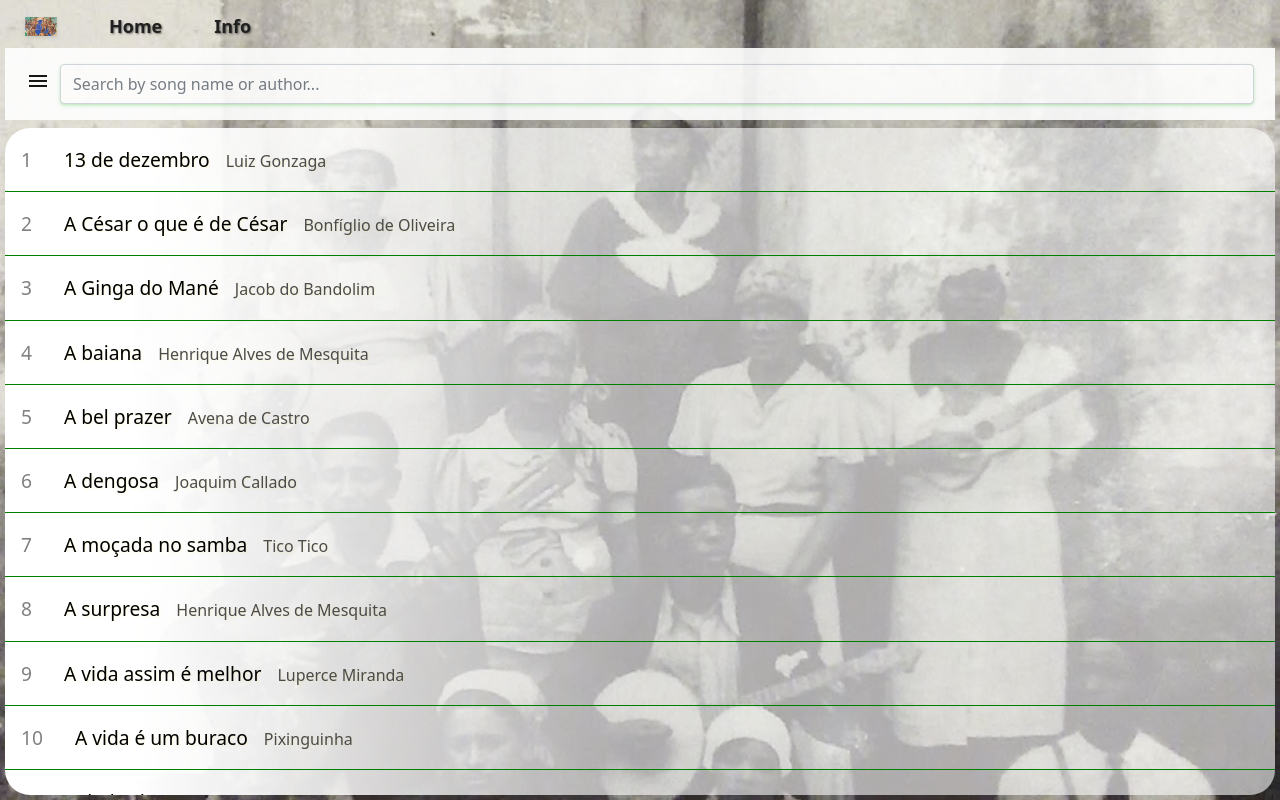
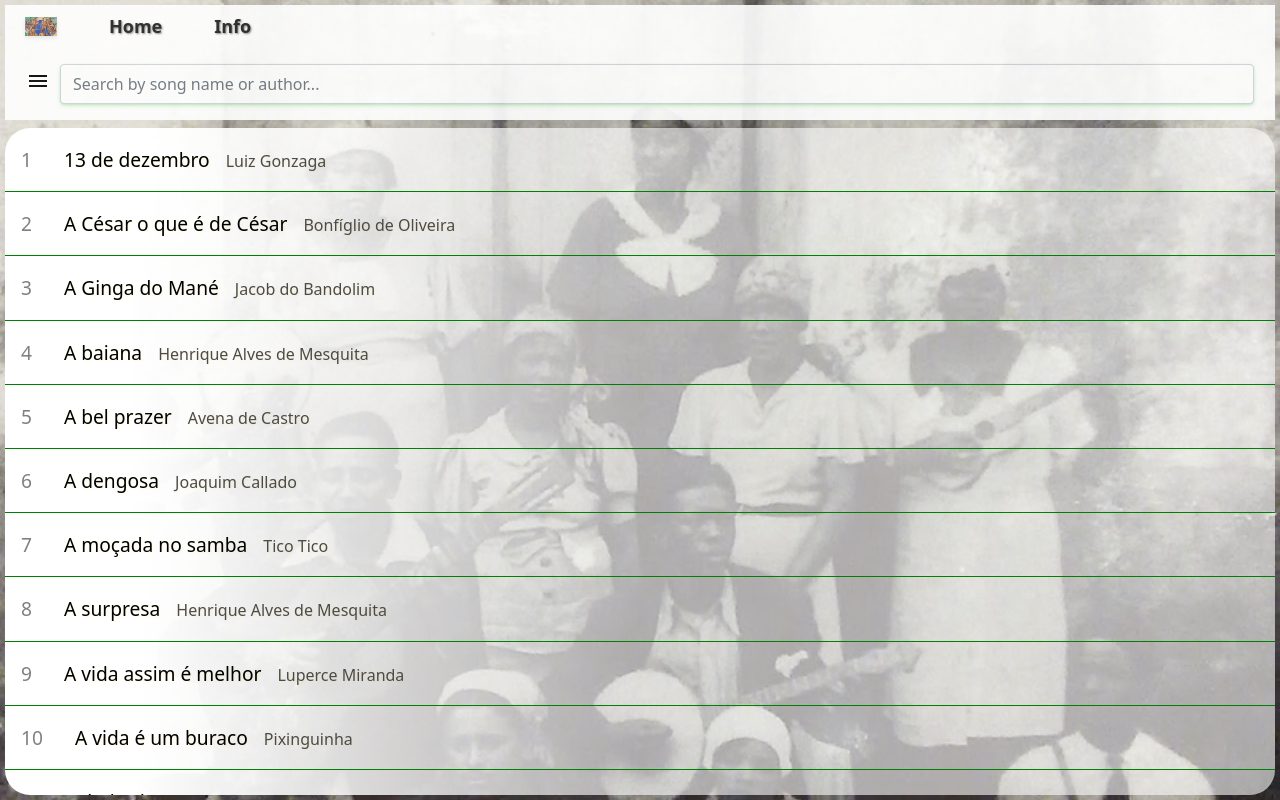
Before and after one commit to gazaboo/choro-grenoble, a Vue app: page /choro in a window 1280 px wide. Built offline with nearby package versions, Linux system fonts and the light colour scheme.

Commit message:
white background for navbar to be visible

```diff
--- a/src/components/NavBar.vue
+++ b/src/components/NavBar.vue
@@ -55,6 +55,9 @@ export default {
     align-items: center;
     padding: 0px 20px;
     flex-wrap: nowrap;
+    background-color: #fff;
+    opacity: 0.9;
+    /* border-radius: 15px; */
 }
 
 .navbar-brand {
```
